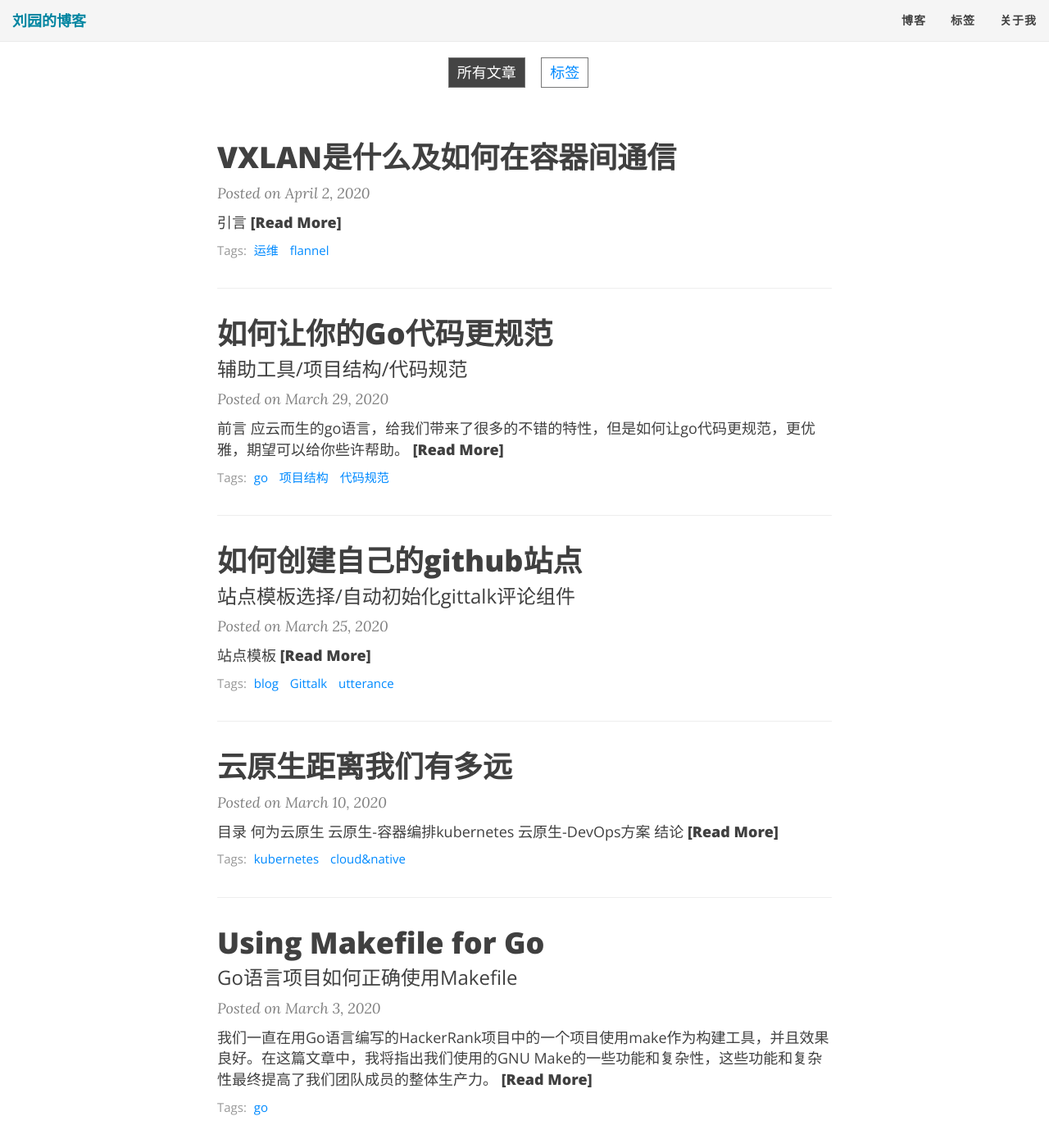
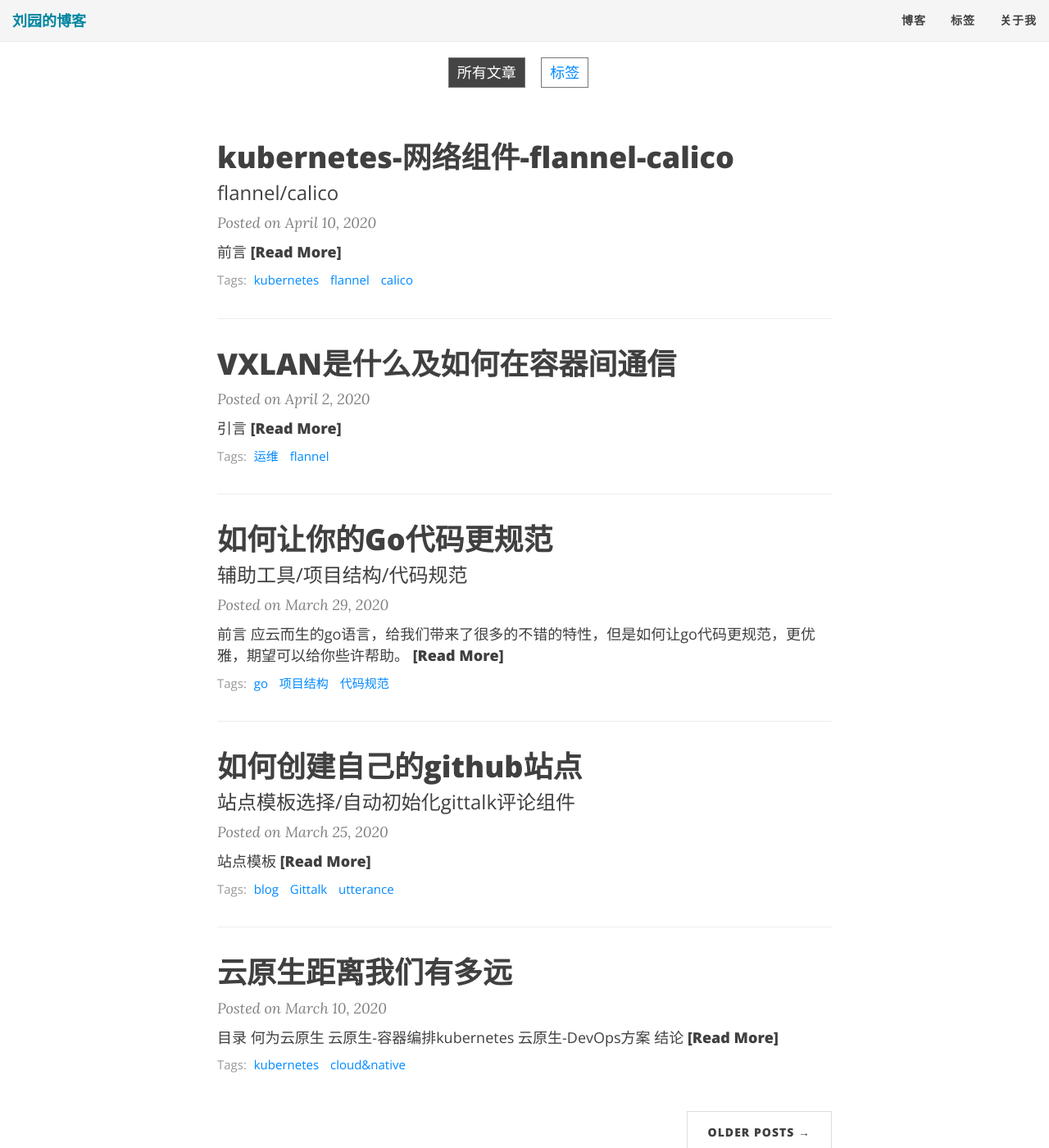
Before and after one commit to colynn/colynn.github.io, a Jekyll site: the page built from index.html, in a window 1280 px wide and 1400 px high, scrolled down 486 px. Shown: the whole window at 82% size. Built offline with Jekyll 4.4.1, drawn with Linux system fonts in a browser that asks for light colours; nearby versions of some CDN libraries; the list of posts is cut into pages by our own code; part of the change alters nothing that is shown.

Commit message:
add kubernetes networking

```diff
--- a/_posts/2020-04-02-vxlan-is-what.md
+++ b/_posts/2020-04-02-vxlan-is-what.md
@@ -76,10 +76,8 @@ _注_: Flannel不控制容器如何与主机通信，而仅控制主机之间的
 
 因Node1/Node2均在同一网段，可以直接找到Node2接点（如果Node1与Node2不在同一网段，则会外部VXLAN网络头在不同的网络之间路由，当然这个时候源及目标MAC也就不是Node1与Node2, 因为通过不同的网络进行路由时，源及目标MAC会发生变化）。 数据包到达Node2，该过程就被逆转。 VXLAN帧将进入`flanneld`并被解封装，然后原始帧将通过veth1从网桥移动到container-3。
 
-## 结论
-
-Flannel对于大多数用户来说是个不错的选择。从管理的角度来看，它提供了一个简单的网络模型，当你只需要基本的东西时，它提供了一个简单的网络模型，可以建立一个适合大多数用例的环境。总的来说，在你需要它所不能提供的东西之前(比如性能、网络策略等)，从Flannel开始使用是一个安全的选择。
-因为帧的封装/去封装会增加网络堆栈的开销，硬件加速可以减少开销但无法消除。使用诸如[`Calico`](https://projectcalico.org)之类的解决方案可以避免这种开销。
+## 写在最后
+关于 VXLAN 的最后一点，因为帧的封装/去封装会增加网络堆栈的开销，硬件加速可以减少开销但无法消除。使用诸如[`Calico`](https://projectcalico.org)之类的解决方案可以避免这种开销。
 
 ## 参考
 1. [RFC7348- Virtual eXtensible Local Area Network (VXLAN)](https://tools.ietf.org/html/rfc7348#section-3.3)
--- /dev/null
+++ b/_posts/2020-04-10-kubernetes-networking-flannel-calico.md
@@ -0,0 +1,64 @@
+---
+layout: post
+title: kubernetes-网络组件-flannel-calico
+subtitle: flannel/calico
+tags: [kubernetes, flannel, calico]
+comments: true
+---
+
+# 前言
+
+网络是kubernetes核心组件， 但是理解它具体是怎样工作却有一定挑战性，主要有4个不同的网络问题要解决：
+1. 高度耦合的容器到容器通信：这可以通过[pods](https://kubernetes.io/docs/concepts/workloads/pods/pod/)和localhost通信解决。
+2. Pod与Pod之间的通信；
+3. Pod与Service间的通信, [services](https://kubernetes.io/docs/concepts/services-networking/service/)；
+4. 外部和 Service间的通信，[services](https://kubernetes.io/docs/concepts/services-networking/service/)
+
+
+无论是哪种网络插件，kubernets都要求其满足如下的基础要求。
+1. 主机上的pod不需要NAT可以直接与所有主机上的所有pods通信；
+2. 主机上的进程（系统进程，kubelet）可以与该主机上的所有pod通信；
+3. 依赖主机网络的主机上运行的pods不通过NAT可以与所有主机上的所有pod通信。（注意：对于那些支持在主机网络中运行Pod的平台（例如Linux））
+
+该模型不仅总体上不那么复杂，而且基本上与Kubernetes的愿望兼容，以实现将应用程序从VM廉价迁移到容器。就像之前应用在VM中运行的则您的VM具有IP，并且可以与项目中的其他VM通信是一样的模型。
+
+Kubernetes不提供任何默认的网络实现，而是仅定义模型并由其他工具来实现，下文作者跟大家分享flannel及calico组件。
+
+# flannel
+
+## what is flannel
+Flannel是CoreOS专门为kubernetes设计3层网络结构的简单方法。为了实现kubernetes的网络要求，flannel 在主机网络之上创建了平面网络（也就是overlay 网络）。在这个网络下，为会每一个主机配置一个ip及子网范围，且主机上所有的容器（Pod）将会有一个IP地址，flannel使用etcd维护子网与主机间的关系，基于kernel路由表传输IP数通包给其他主机上的容器。
+
+> 使用UDP作为传输协议是因为其更容易通过防火墙。
+
+
+## how it work
+[基于 Flannel 查看跨主机容器通信](https://colynn.github.io/2020-04-02-vxlan-is-what/)
+
+
+## 小结
+Flannel对于大多数用户来说是个不错的选择。从管理的角度来看，它提供了一个简单的网络模型，当你只需要基本的东西时，它提供了一个简单的网络模型，可以建立一个适合大多数用例的环境。总的来说，在你需要它所不能提供的东西之前(比如性能、网络策略等)，从Flannel开始使用是一个安全的选择。
+
+
+# calico
+Calico 是适用于容器、虚拟机各裸机工作负载的开源网络和网络安全解决方案。Calico 使用标准Linux 网络工具为云原生应用程序提供两项主要服务：
+    * 工作负载之前的网络连接。
+    * 在工作负载之间实施网络安全策略。
+
+不像 Flannel, Calico 不使用 overlay 网络，而是使用 [BGP 路由协议](https://en.wikipedia.org/wiki/Border_Gateway_Protocol)配置一个3层网络在主机之间路由数据包。这意味着在主机之间移动时，数据包不需要包装在额外的封装层中。 BGP路由机制可以直接引导数据包，而无需执行将流量包装在附加流量层中的额外步骤。
+
+除了带来了更好的网络性能，也有一个好的点，当出现网络问题时它允许进行更常规的故障排除。 尽管使用VXLAN之类的技术封装的解决方案效果很好，但该过程处理数据包的方式可能会使跟踪变得困难。而使用Calico，标准的调试工具可以访问与简单环境中相同的信息，从而使更广泛的开发人员和管理员更容易理解如何排错。
+
+对于[网络策略](https://kubernetes.io/docs/concepts/services-networking/network-policies/)也是 Calico 很受欢迎的功能之一。Calico还可以与服务网状网Istio集成，以便在服务网状层和网络基础架构层解释和实施群集内工作负载的策略。 这意味着您可以配置功能强大的规则，描述Pod应如何发送和接受流量，从而提高网络环境的安全性和可控性。
+
+## how it work
+
+[Calico Route](https://medium.com/@jain.sm/flannel-vs-calico-a-battle-of-l2-vs-l3-based-networking-5a30cd0a3ebd)
+
+## 小结
+当你的环境如果需要一个好的性能，网络策略时Calico是一个好的选择， 此外，Calico提供商业支持。
+
+
+## 参考
+1. [Kubernetes: Flannel networking](https://blog.laputa.io/kubernetes-flannel-networking-6a1cb1f8ec7c)
+2. [Comparing Kubernetes CNI Providers](https://rancher.com/blog/2019/2019-03-21-comparing-kubernetes-cni-providers-flannel-calico-canal-and-weave/)
```
